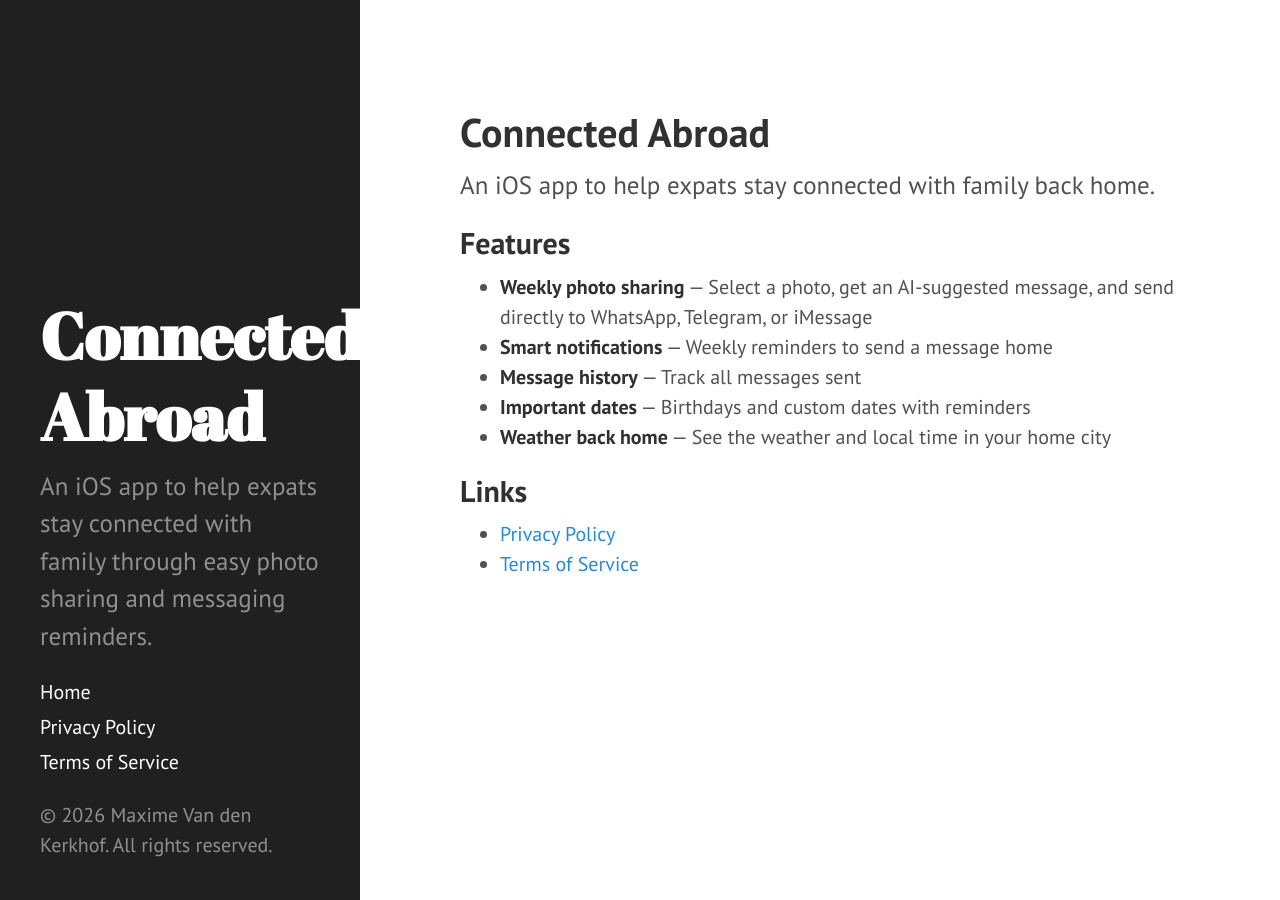
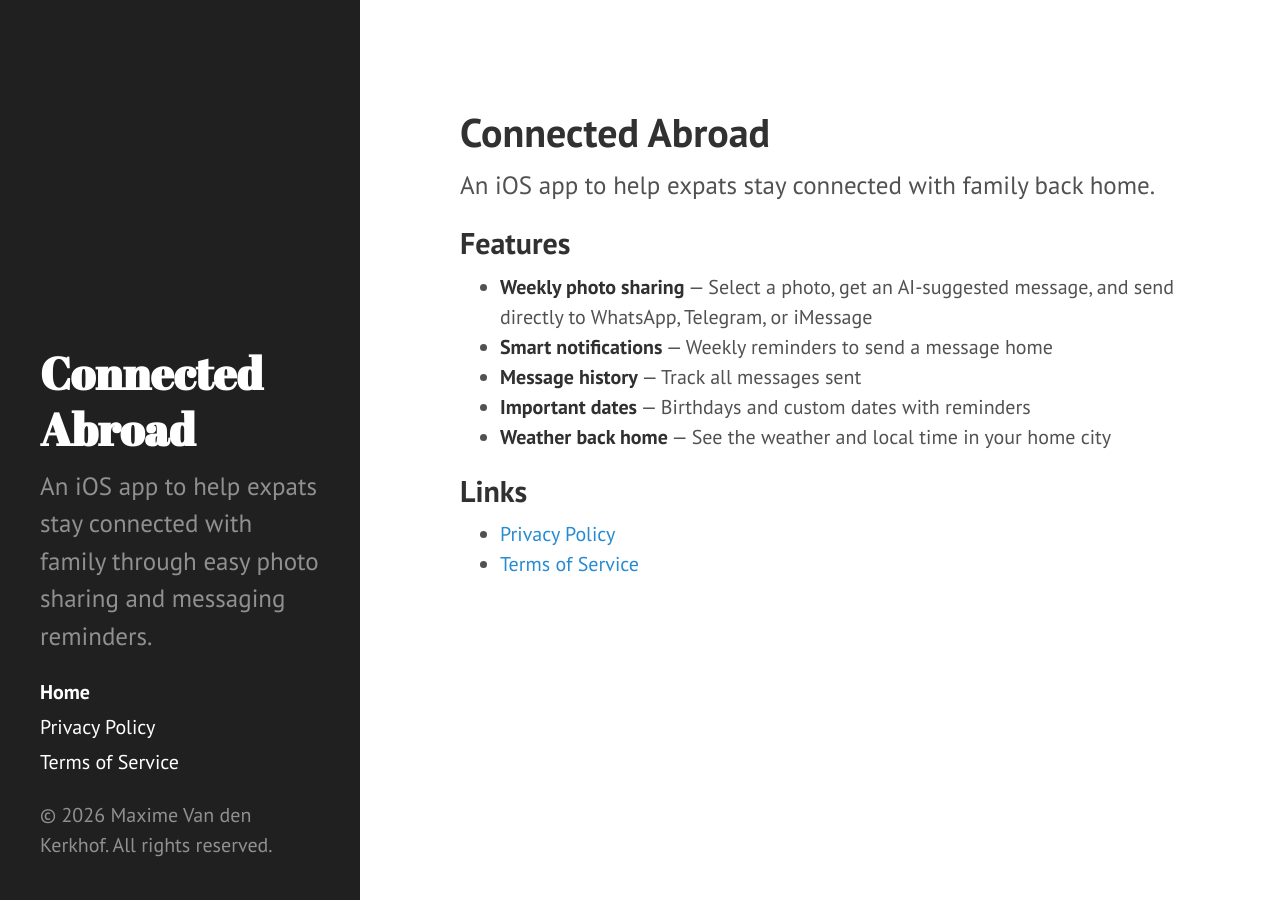
Before and after one commit to maximevdk/maximevdk.github.io, a Jekyll site: the page built from index.html, in a window 1280 px wide. Built offline with Jekyll 4.4.1, drawn with Linux system fonts in a browser that asks for light colours.

Commit message:
change title styling

```diff
--- a/_includes/sidebar.html
+++ b/_includes/sidebar.html
@@ -2,7 +2,7 @@
   <div class="container sidebar-sticky">
     <div class="sidebar-about">
       <h1>
-        <a href="{{ site.baseurl }}">
+        <a href="{{ site.baseurl }}/">
           {{ site.title }}
         </a>
       </h1>
@@ -10,7 +10,7 @@
     </div>
 
     <nav class="sidebar-nav">
-      <a class="sidebar-nav-item{% if page.url == site.baseurl %} active{% endif %}" href="{{ site.baseurl }}">Home</a>
+      <a class="sidebar-nav-item{% if page.url == '/' %} active{% endif %}" href="{{ site.baseurl }}/">Home</a>
 
       {% comment %}
         The code below dynamically generates a sidebar nav of pages with
--- a/public/css/hyde.css
+++ b/public/css/hyde.css
@@ -80,7 +80,7 @@ html {
   color: #fff;
   margin-top: 0;
   font-family: "Abril Fatface", serif;
-  font-size: 3.25rem;
+  font-size: 2.25rem;
 }
 
 /* Sidebar nav */
```
